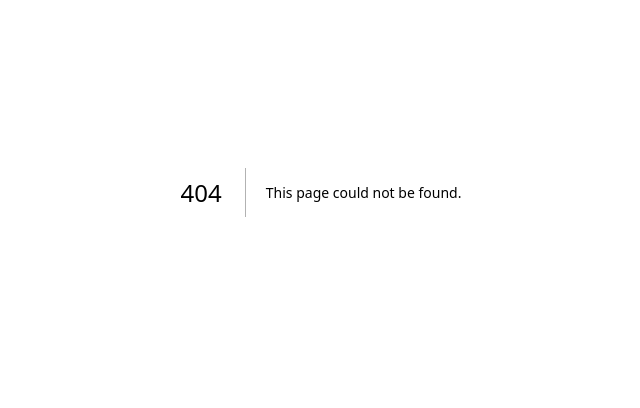
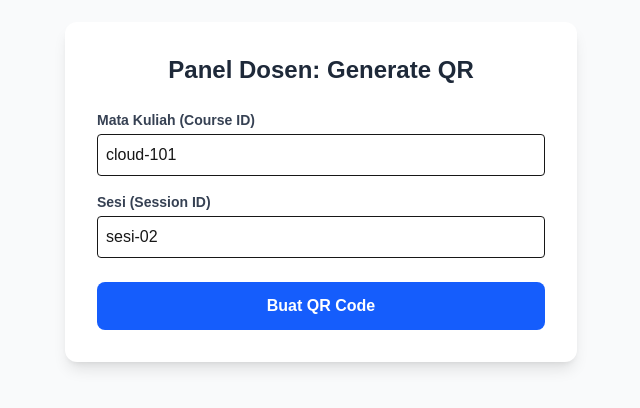
Before and after one commit to nabilarahmasari/presensiQR, a Next.js app: page /dosen in a window 1280 px wide. Before the commit this address had no page. Shown: the part 208-616 px from the top of the page, without its empty margins (319-959 px from the left). Built offline with nearby package versions, Linux system fonts and the light colour scheme.

Commit message:
menambahkan ui mahasiswa dan ui dosen yang melakukan generate QR

```diff
--- a/package.json
+++ b/package.json
@@ -9,9 +9,11 @@
     "lint": "eslint"
   },
   "dependencies": {
+    "html5-qrcode": "^2.3.8",
     "next": "16.1.6",
     "react": "19.2.3",
-    "react-dom": "19.2.3"
+    "react-dom": "19.2.3",
+    "react-qr-code": "^2.0.18"
   },
   "devDependencies": {
     "@tailwindcss/postcss": "^4",
--- /dev/null
+++ b/src/app/dosen/page.js
@@ -0,0 +1,116 @@
+"use client";
+import { useState } from "react";
+import QRCode from "react-qr-code";
+
+export default function DosenPage() {
+  // GANTI URL INI DENGAN DEPLOYMENT GAS ANDA
+  const GAS_URL = "link script";
+
+
+  const [loading, setLoading] = useState(false);
+  const [qrData, setQrData] = useState(null); // Menyimpan token hasil generate
+  const [form, setForm] = useState({
+    course_id: "cloud-101",
+    session_id: "sesi-02"
+  });
+
+  const handleGenerate = async () => {
+    setLoading(true);
+    setQrData(null); // Reset QR lama
+
+    try {
+      // Kita request ke endpoint generate
+      const url = `${GAS_URL}?path=presence/qr/generate`;
+
+      // Payload sesuai API Contract
+      const payload = {
+        course_id: form.course_id,
+        session_id: form.session_id,
+        ts: new Date().toISOString()
+      };
+
+      // NOTE: Fetch ke GAS dari browser sering kena CORS.
+      // Jika error CORS, gunakan extension browser "Allow CORS" untuk testing
+      // atau gunakan Next.js API Route sebagai proxy.
+      const res = await fetch(url, {
+        method: "POST",
+        headers: { "Content-Type": "text/plain;charset=utf-8" }, // Trik menghindari Preflight CORS GAS
+        body: JSON.stringify(payload)
+      });
+
+      const json = await res.json();
+
+      if (json.ok && json.data.qr_token) {
+        setQrData(json.data); // Simpan data response (qr_token & expires_at)
+      } else {
+        alert("Gagal generate: " + JSON.stringify(json));
+      }
+
+    } catch (error) {
+      console.error(error);
+      alert("Error (Cek Console): " + error.message);
+    } finally {
+      setLoading(false);
+    }
+  };
+
+  return (
+    <main className="min-h-screen flex flex-col items-center justify-center bg-gray-50 p-6">
+      <div className="bg-white p-8 rounded-xl shadow-lg w-full max-w-lg text-center">
+        <h1 className="text-2xl font-bold text-gray-800 mb-6">Panel Dosen: Generate QR</h1>
+
+        {/* Form Input */}
+        <div className="text-left space-y-4 mb-6">
+          <div>
+            <label className="block text-sm font-semibold text-gray-700">Mata Kuliah (Course ID)</label>
+            <input
+              type="text"
+              className="w-full p-2 border rounded mt-1"
+              value={form.course_id}
+              onChange={(e) => setForm({...form, course_id: e.target.value})}
+            />
+          </div>
+          <div>
+            <label className="block text-sm font-semibold text-gray-700">Sesi (Session ID)</label>
+            <input
+              type="text"
+              className="w-full p-2 border rounded mt-1"
+              value={form.session_id}
+              onChange={(e) => setForm({...form, session_id: e.target.value})}
+            />
+          </div>
+        </div>
+
+        {/* Tombol Generate */}
+        <button
+          onClick={handleGenerate}
+          disabled={loading}
+          className="w-full bg-blue-600 text-white py-3 rounded-lg font-bold hover:bg-blue-700 transition disabled:bg-gray-400"
+        >
+          {loading ? "Sedang Membuat..." : "Buat QR Code"}
+        </button>
+
+        {/* Area Tampil QR */}
+        {qrData && (
+          <div className="mt-8 p-4 bg-blue-50 rounded-lg border border-blue-100 flex flex-col items-center animate-fade-in">
+            <h3 className="text-lg font-bold text-blue-900 mb-2">Scan QR Ini:</h3>
+
+            <div className="bg-white p-4 rounded shadow-sm">
+              {/* Component Render QR Code */}
+              <QRCode
+                value={qrData.qr_token}
+                size={200}
+                viewBox={`0 0 256 256`}
+              />
+            </div>
+
+            <div className="mt-4 text-sm text-gray-600">
+              <p><strong>Token:</strong> {qrData.qr_token}</p>
+              <p><strong>Berlaku sampai:</strong> {new Date(qrData.expires_at).toLocaleTimeString()}</p>
+            </div>
+          </div>
+        )}
+      </div>
+    </main>
+  );
+}
--- a/src/app/page.js
+++ b/src/app/page.js
@@ -1,45 +1,149 @@
 "use client";
-import { useState } from "react";
+import { useState, useEffect } from "react";
+import { Html5QrcodeScanner } from "html5-qrcode";
 
 export default function Home() {
-  const [token, setToken] = useState(null);
-  const [expires, setExpires] = useState(null);
+  // ================= KONFIGURASI =================
+  // Masukkan URL Google Apps Script Anda di sini (Pastikan akses: Anyone)
+  const GAS_URL = "https://script.google.com/macros/s/AKfycbwg4SESdJg9Z8H02adL8IDNDehmkXlBowfn1zXE2KKykB4_BmLvGigqYr7veUzFF5Mn/exec";
 
-  const generateQR = async () => {
-    const res = await fetch(
-      "https://script.google.com/macros/s/AKfycbwg4SESdJg9Z8H02adL8IDNDehmkXlBowfn1zXE2KKykB4_BmLvGigqYr7veUzFF5Mn/exec",
-      {
-        method: "POST",
-        body: JSON.stringify({
-          course_id: "cloud-101",
-          session_id: "sesi-01",
-          ts: new Date().toISOString(),
-        }),
-      }
+  // ================= STATE =================
+  const [scanResult, setScanResult] = useState(null);
+  const [status, setStatus] = useState("Menunggu input...");
+  const [loading, setLoading] = useState(false);
+
+  // Data Form Mahasiswa
+  const [formData, setFormData] = useState({
+    user_id: "2023001",
+    device_id: "hp-nextjs-01",
+    course_id: "cloud-101",
+    session_id: "sesi-02",
+  });
+
+  // ================= LOGIC SCANNER =================
+  useEffect(() => {
+    // Inisialisasi Scanner saat komponen dimuat
+    const scanner = new Html5QrcodeScanner(
+      "reader",
+      { fps: 10, qrbox: { width: 250, height: 250 } },
+      /* verbose= */ false
     );
 
-    const data = await res.json();
+    scanner.render(onScanSuccess, onScanFailure);
 
-    if (data.ok) {
-      setToken(data.data.qr_token);
-      setExpires(data.data.expires_at);
-    } else {
-      alert("Gagal generate QR");
+    function onScanSuccess(decodedText, decodedResult) {
+      // Saat QR berhasil discan
+      setScanResult(decodedText);
+      setStatus("QR Terbaca! Silakan klik 'Kirim Presensi'.");
+      scanner.clear(); // Matikan kamera setelah dapat hasil
+    }
+
+    function onScanFailure(error) {
+      // Error minor saat scanning (bisa diabaikan agar console tidak penuh)
+    }
+
+    // Cleanup saat keluar halaman
+    return () => {
+      scanner.clear().catch(error => console.error("Failed to clear scanner", error));
+    };
+  }, []);
+
+  // ================= LOGIC KIRIM DATA =================
+  const handleCheckIn = async () => {
+    if (!scanResult) {
+      alert("Scan QR Code terlebih dahulu!");
+      return;
+    }
+
+    setLoading(true);
+    setStatus("Mengirim data ke server...");
+
+    const payload = {
+      ...formData,
+      qr_token: scanResult, // Token dari hasil scan
+      ts: new Date().toISOString()
+    };
+
+    // URL dengan query param path (sesuai backend GAS Anda)
+    const url = `${GAS_URL}?path=presence/checkin`;
+
+    try {
+      // Gunakan no-cors agar browser tidak memblokir request ke Google
+      await fetch(url, {
+        method: "POST",
+        mode: "no-cors",
+        headers: {
+          "Content-Type": "application/json",
+        },
+        body: JSON.stringify(payload),
+      });
+
+      // Karena no-cors, kita anggap sukses jika tidak ada error network
+      setStatus("✅ Data Terkirim! Cek Google Sheet Anda.");
+      setScanResult(null); // Reset scan
+    } catch (error) {
+      setStatus(`❌ Gagal: ${error.message}`);
+    } finally {
+      setLoading(false);
     }
   };
 
+  // ================= TAMPILAN (UI) =================
   return (
-    <div style={{ padding: 40 }}>
-      <h1>Presensi QR Dinamis</h1>
+    <main className="min-h-screen p-4 bg-gray-100 flex flex-col items-center">
+      <div className="bg-white p-6 rounded-lg shadow-md w-full max-w-md">
+        <h1 className="text-2xl font-bold text-center mb-6 text-blue-600">Presensi QR Cloud</h1>
 
-      <button onClick={generateQR}>Generate QR</button>
+        {/* Form Identitas */}
+        <div className="space-y-3 mb-6">
+            <div>
+                <label className="block text-sm font-medium text-gray-700">NIM / User ID</label>
+                <input
+                    type="text"
+                    className="mt-1 block w-full p-2 border border-gray-300 rounded-md"
+                    value={formData.user_id}
+                    onChange={(e) => setFormData({...formData, user_id: e.target.value})}
+                />
+            </div>
+            <div>
+                <label className="block text-sm font-medium text-gray-700">Device ID</label>
+                <input
+                    type="text"
+                    className="mt-1 block w-full p-2 border border-gray-300 rounded-md"
+                    value={formData.device_id}
+                    onChange={(e) => setFormData({...formData, device_id: e.target.value})}
+                />
+            </div>
+        </div>
 
-      {token && (
-        <div style={{ marginTop: 20 }}>
-          <p><strong>Token:</strong> {token}</p>
-          <p><strong>Expired:</strong> {expires}</p>
+        {/* Area Scanner */}
+        <div className="mb-6">
+            <h2 className="text-lg font-semibold mb-2 text-center">Scan QR Dosen</h2>
+            {/* Div ini akan diisi oleh kamera */}
+            <div id="reader" className="w-full bg-black rounded-lg overflow-hidden"></div>
+
+            {scanResult && (
+                <div className="mt-2 p-2 bg-green-100 text-green-800 text-center rounded text-sm break-all">
+                    Token: <strong>{scanResult}</strong>
+                </div>
+            )}
         </div>
-      )}
-    </div>
+
+        {/* Tombol Aksi */}
+        <button
+            onClick={handleCheckIn}
+            disabled={loading || !scanResult}
+            className={`w-full py-3 px-4 rounded-md text-white font-bold transition duration-200
+                ${loading || !scanResult ? 'bg-gray-400 cursor-not-allowed' : 'bg-blue-600 hover:bg-blue-700'}`}
+        >
+            {loading ? "Sedang Mengirim..." : "Kirim Presensi"}
+        </button>
+
+        {/* Status Log */}
+        <div className="mt-4 p-3 bg-gray-50 border rounded text-sm text-gray-600 text-center">
+            {status}
+        </div>
+      </div>
+    </main>
   );
 }
```
Also changed, not shown: 1 other file (tests, documents, lock files or other folders).
